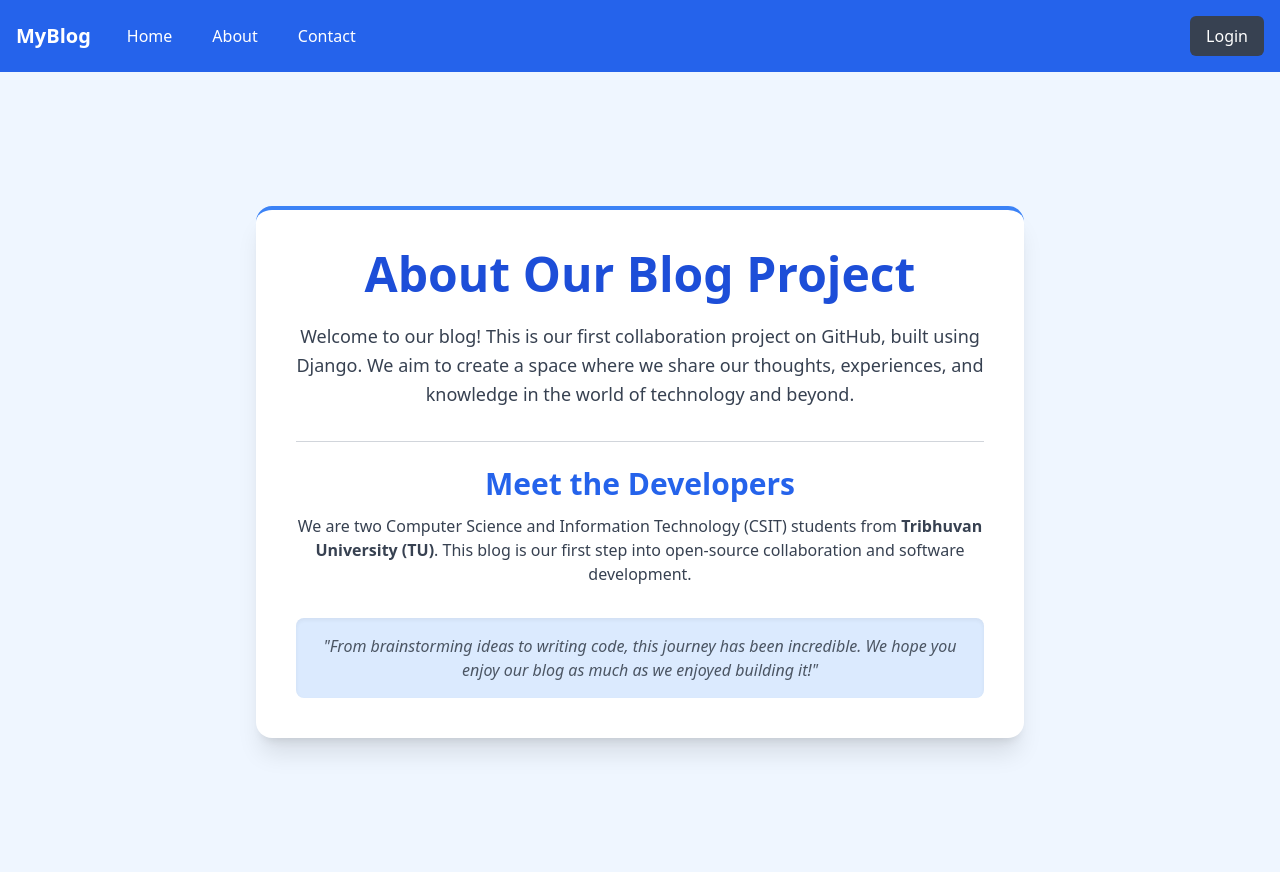
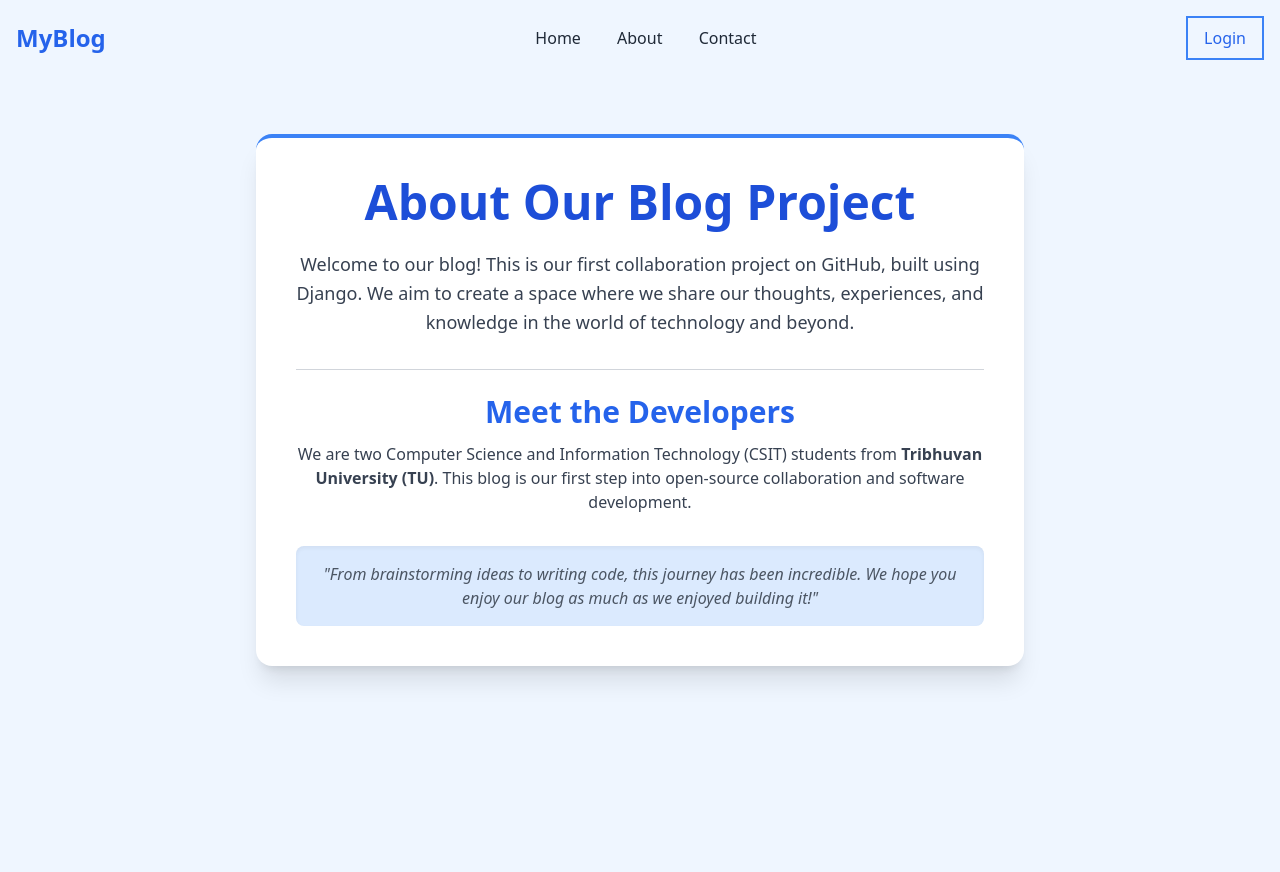
Before and after one commit to saradjung/BlogSite, a Django app: page /about/ in a window 1280 px wide. After the commit the page ends 681 px from the top, so only its background shows below. Run offline with Django 5.2, Linux system fonts and the light colour scheme; some libraries are stand-ins or nearby versions.

Commit message:
modifed navbar and homepage for better user experience/aesthetics

```diff
--- a/blog_project/blog/templates/base.html
+++ b/blog_project/blog/templates/base.html
@@ -17,25 +17,23 @@
     {% endif %}
 
 <!-- templates/navbar.html -->
-<nav class="bg-blue-600 p-4">
+<nav class="absolute top-0 left-0 w-full p-4 bg-transparent z-10">
     <div class="container mx-auto flex justify-between items-center">
-        <!-- Left Section: Logo + Menu -->
-        <div class="flex items-center space-x-6">
-            <!-- Logo -->
-            <a href="/" class="text-white text-xl font-bold">MyBlog</a>
+        <!-- Logo (Blue Text) -->
+        <a href="{%url 'home'%}" class="text-blue-600 text-2xl font-bold">MyBlog</a>
 
-            <!-- Menu Items -->
-            <div class="hidden md:flex space-x-4">
-                <a href="/" class="text-white hover:bg-blue-500 px-3 py-2 rounded-md">Home</a>
-                <a href="/about/" class="text-white hover:bg-blue-500 px-3 py-2 rounded-md">About</a>
-                <a href="/contact/" class="text-white hover:bg-blue-500 px-3 py-2 rounded-md">Contact</a>
-            </div>
+        <!-- Nav Links (Centered) -->
+        <div class="flex-1 text-center">
+            <a href="{%url 'home'%}" class="text-gray-800 hover:text-blue-600 mx-4 transition">Home</a>
+            <a href="{%url 'about'%}" class="text-gray-800 hover:text-blue-600 mx-4 transition">About</a>
+            <a href="{%url 'contact'%}" class="text-gray-800 hover:text-blue-600 mx-4 transition">Contact</a>
         </div>
 
-        <!-- Right Section: Login -->
-        <div class="hidden md:flex">
-            <a href="{% url 'login' %}" class="text-white bg-gray-700 hover:bg-gray-800 px-4 py-2 rounded-md">Login</a>
-        </div>
+        <!-- Login Button (Properly Aligned) -->
+        <a href="{%url 'login'%}" class="bg-white-900 text-blue-600/100 px-4 py-2  border-2 border-blue-500 hover: transition">
+            Login
+        </a>
+
 
         <!-- Mobile Menu Button -->
         <div class="md:hidden">
@@ -48,7 +46,7 @@
     </div>
 </nav>
 
-    {% block content %}
-    {% endblock %}
+{% block content %}
+{% endblock %}
 </body>
 </html>
```
Also changed, not shown: blog_project/blog/templates/home.html (+31 -20 lines), blog_project/db.sqlite3.
